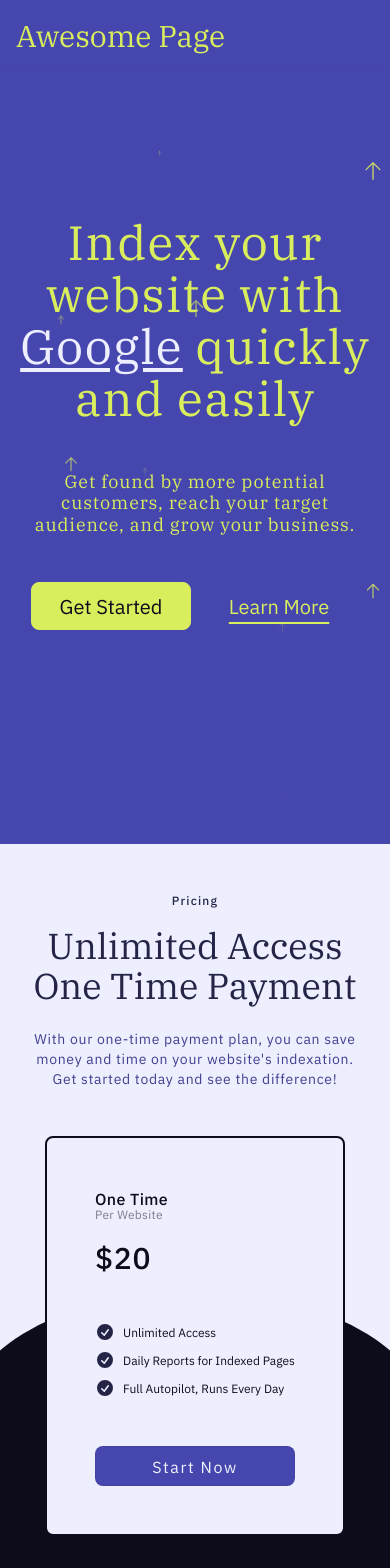
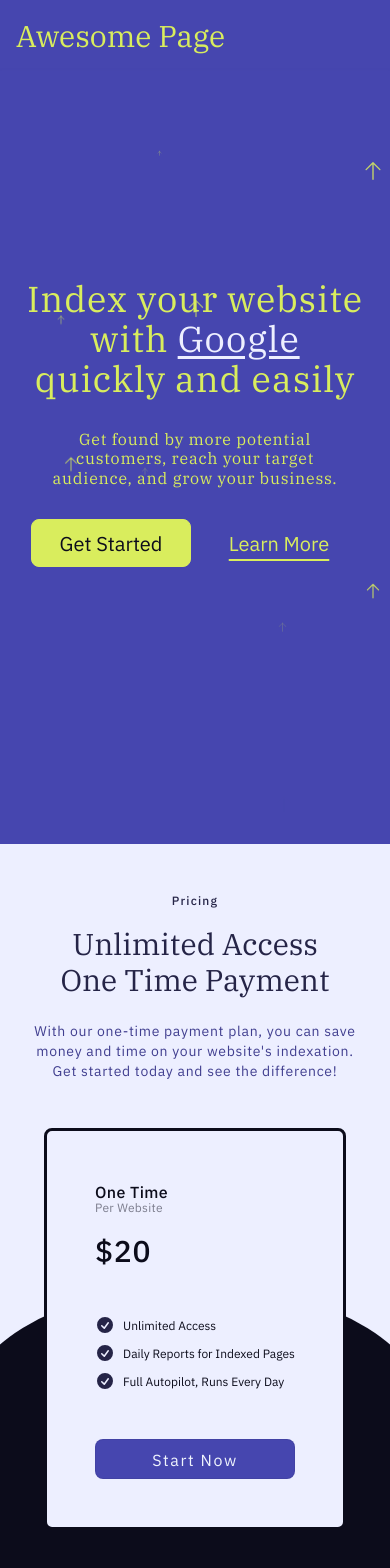
Before and after one commit to okanay/ga-backend-oa-client, a React (Vite) app: page / in a window 390 px wide. Shown: the top 1568 px of the page. Built offline with nearby package versions, Linux system fonts and the light colour scheme.

Commit message:
features - 13

```diff
--- a/src/components/main/index/price-section/price-card.tsx
+++ b/src/components/main/index/price-section/price-card.tsx
@@ -16,7 +16,7 @@
 
   return (
     <m.div
-      className={`relative z-30 rounded-lg border-2 border-ebony-950 bg-flower-50 sm:min-h-[30rem] sm:w-[22rem]`}
+      className={`relative z-30 rounded-lg border-[0.24rem] border-ebony-950 bg-flower-50 sm:min-h-[30rem] sm:w-[22rem]`}
       style={{ clipPath: clipTemplate }}
     >
       <div className="flex w-full flex-col justify-between space-y-12 px-12 py-12 sm:min-h-[30rem]">
--- a/tailwind.config.js
+++ b/tailwind.config.js
@@ -28,8 +28,8 @@
     extend: {
       screens: {
         "xs-phone": "320px",
-        "sm-phone": "360px",
-        "base-phone": "390px",
+        "sm-phone": "375px",
+        "base-phone": "425px",
         "lg-phone": "440px",
         "xl-phone": "480px",
       },
```
